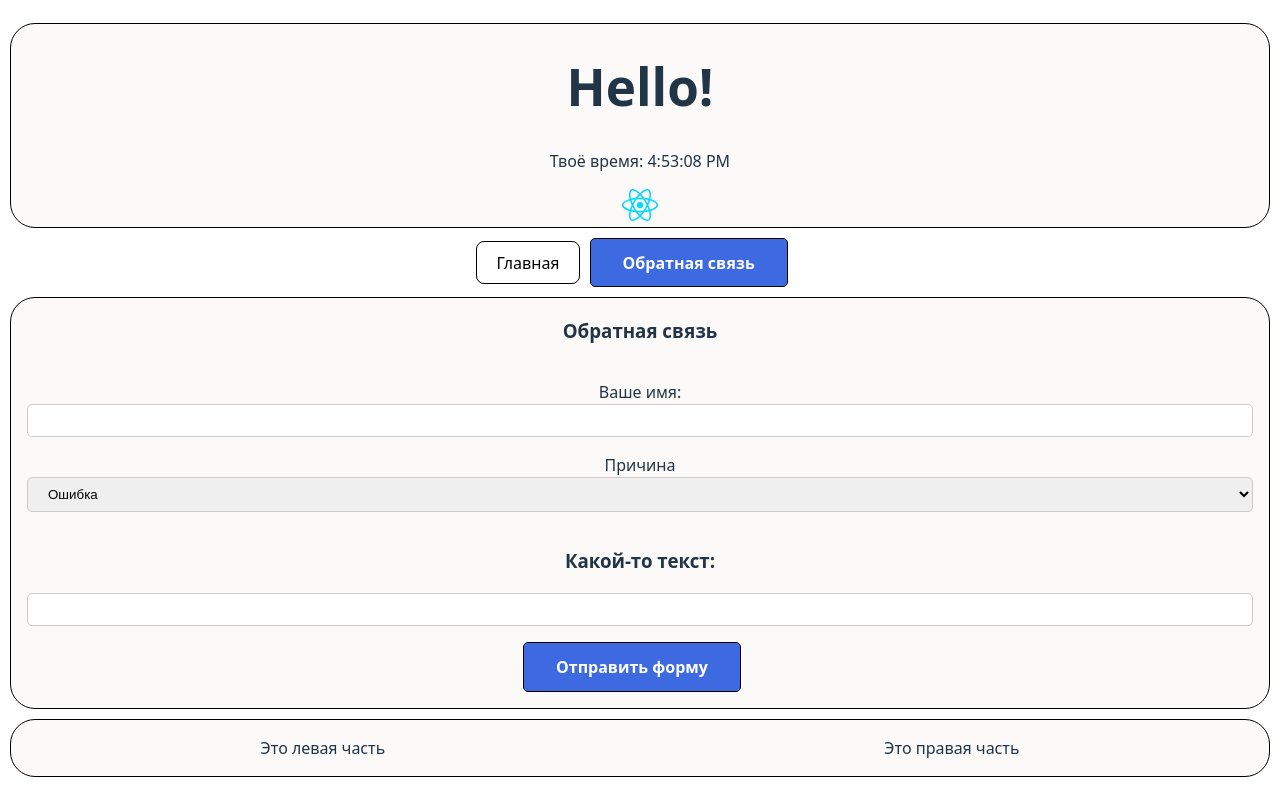
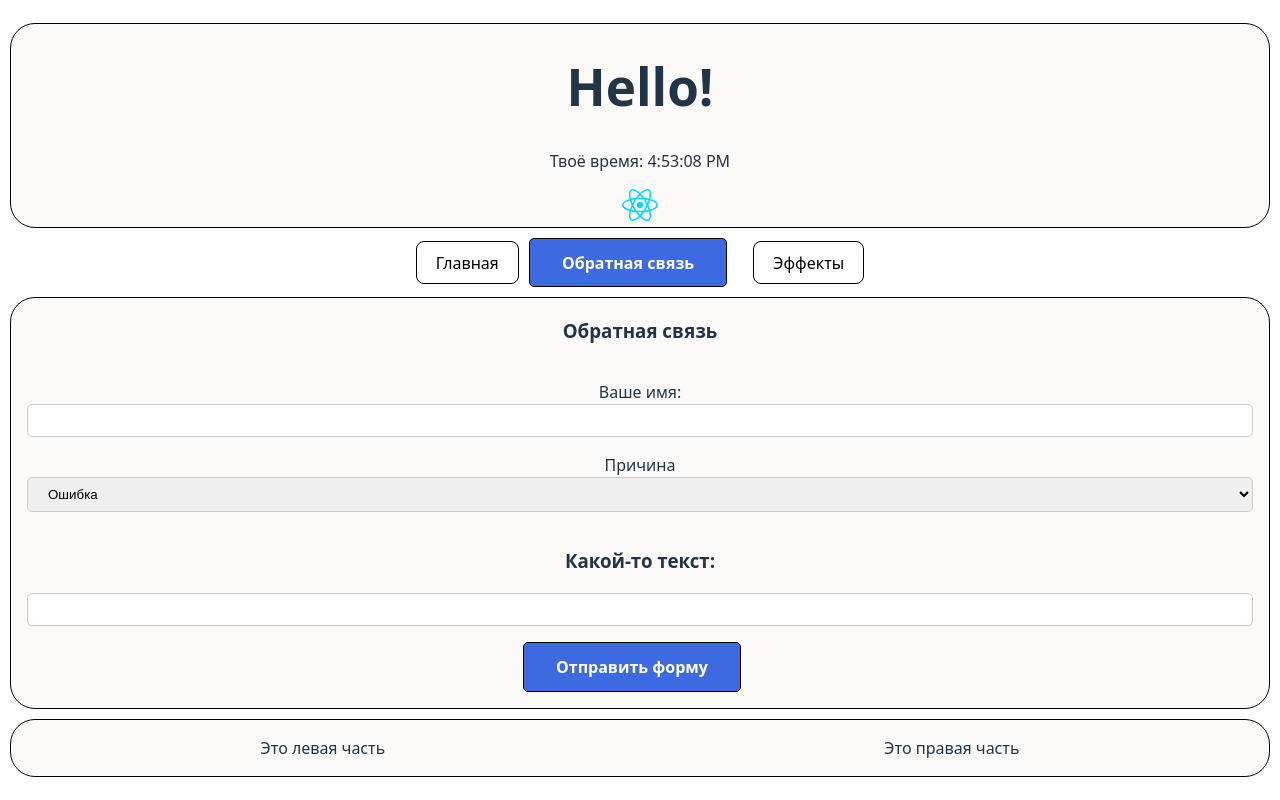
Before and after one commit to veyyr2/website-react, a React (Vite) app in the folder react-intro-lesson/: page / in a window 1280 px wide. Built offline with nearby package versions, Linux system fonts and the light colour scheme.

Commit message:
added effect page

```diff
--- a/react-intro-lesson/src/App.jsx
+++ b/react-intro-lesson/src/App.jsx
@@ -2,9 +2,10 @@ import './App.scss'; // стили
 import { useState } from 'react';
 import Header from './components/Header'; // компонент Хидер
 import Footer from './components/Footer'; // компонент футер
-import TabsSection from './components/TabsSection';
-import MainSection from './components/MainSection'; // компонент контента главной страницы
-import FeedbackSection from './components/FeedbackSection'; // компонент контента фидбека
+import TabsSection from './components/TabsSection'; // компонент с кнопками переключения страниц
+import MainSection from './components/MainSection'; // главная страница
+import FeedbackSection from './components/FeedbackSection'; // страница фидбека
+import EffectSection from './components/EffectSection'; // страница эффектов
 
 export default function App() {
     const [tab, setTab] = useState('feedback');
@@ -19,6 +20,8 @@ export default function App() {
                 {tab === 'main' && <MainSection />}
                 {/* если нажали обратная связь */}
                 {tab === 'feedback' && <FeedbackSection />}
+                {/* если нажали обратная связь */}
+                {tab === 'effect' && <EffectSection />}
             </main>
 
             <Footer />
--- /dev/null
+++ b/react-intro-lesson/src/components/EffectSection.jsx
@@ -0,0 +1,10 @@
+
+
+export default function EffectSection() {
+
+    return(
+        <section>
+            <h3>Effects</h3>
+        </section>
+    )
+}
--- a/react-intro-lesson/src/components/TabsSection.jsx
+++ b/react-intro-lesson/src/components/TabsSection.jsx
@@ -15,6 +15,12 @@ export default function TabsSection({ active, onChange }) {
             >
                 Обратная связь
             </Button>
+            <Button
+                onClick={() => onChange('effect')}
+                isActive={active == 'effect'}
+            >
+                Эффекты
+            </Button>
         </section>
     )
 }
```
